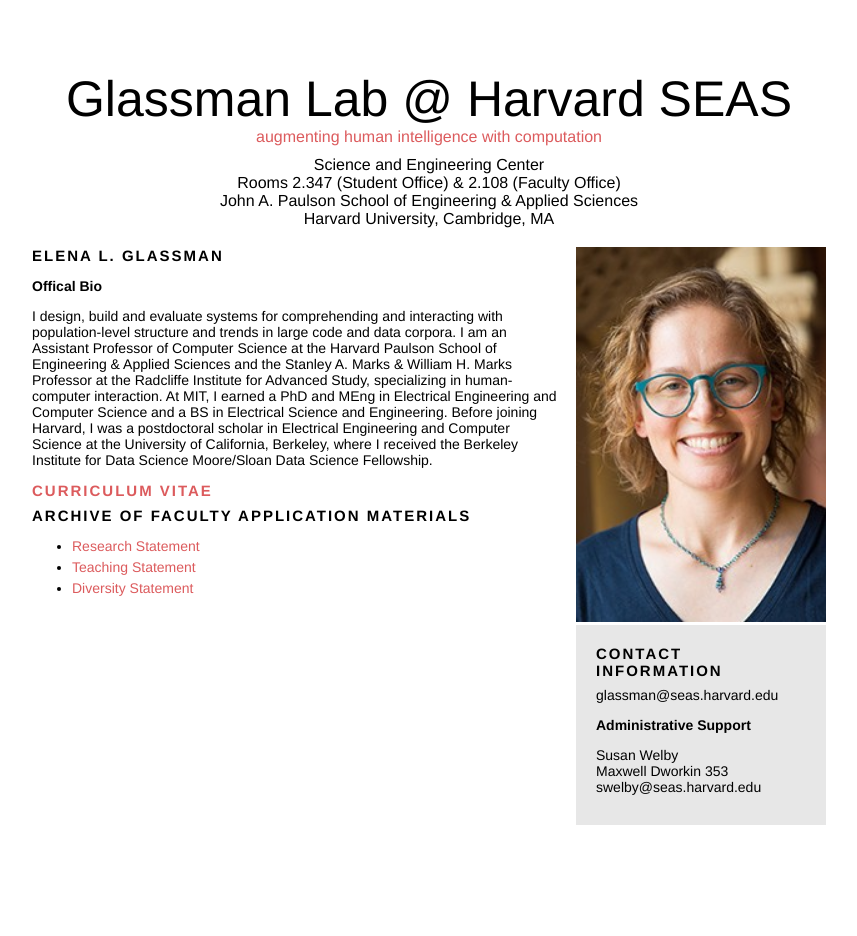
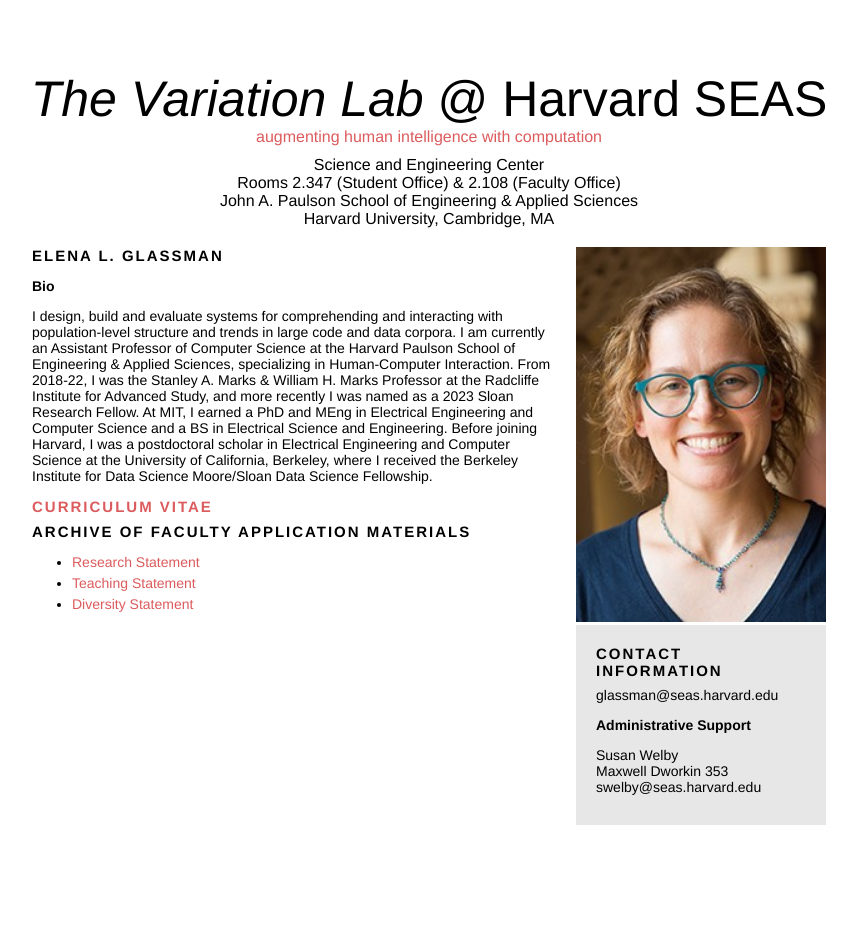
Before and after one commit to eglassman/eglassman.github.io, a Jekyll site: the page built from glassman.html, in a window 1280 px wide. Shown: the whole page, without its empty margins (211-1068 px from the left). Built offline with Jekyll 4.4.1, drawn with Linux system fonts in a browser that asks for light colours.

Commit message:
updated lab title and bio

```diff
--- a/glassman.html
+++ b/glassman.html
@@ -1,5 +1,5 @@
 ---
-title: Glassman Lab @ Harvard SEAS
+title: <i>The Variation Lab</i> @ Harvard SEAS
 layout: post
 ---
 
@@ -12,8 +12,9 @@
 </div>
 
 
-<p class="boldish">Offical Bio</p>
-<p>I design, build and evaluate systems for comprehending and interacting with population-level structure and trends in large code and data corpora. I am an Assistant Professor of Computer Science at the Harvard Paulson School of Engineering & Applied Sciences and the Stanley A. Marks & William H. Marks Professor at the Radcliffe Institute for Advanced Study, specializing in human-computer interaction. At MIT, I earned a PhD and MEng in Electrical Engineering and Computer Science and a BS in Electrical Science and Engineering. Before joining Harvard, I was a postdoctoral scholar in Electrical Engineering and Computer Science at the University of California, Berkeley, where I received the Berkeley Institute for Data Science Moore/Sloan Data Science Fellowship.</p>
+<p class="boldish">Bio</p>
+<p>I design, build and evaluate systems for comprehending and interacting with population-level structure and trends in large code and data corpora. I am currently an Assistant Professor of Computer Science at the Harvard Paulson School of Engineering & Applied Sciences, specializing in Human-Computer Interaction. From 2018-22, I was the Stanley A. Marks & William H. Marks Professor at the Radcliffe Institute for Advanced Study, and more recently I was named as a 2023 Sloan Research Fellow. At MIT, I earned a PhD and MEng in Electrical Engineering and Computer Science and a BS in Electrical Science and Engineering. Before joining Harvard, I was a postdoctoral scholar in Electrical Engineering and Computer Science at the University of California, Berkeley, where I received the Berkeley Institute for Data Science Moore/Sloan Data Science Fellowship.
+<!--I design, build and evaluate systems for comprehending and interacting with population-level structure and trends in large code and data corpora. I am an Assistant Professor of Computer Science at the Harvard Paulson School of Engineering & Applied Sciences and the Stanley A. Marks & William H. Marks Professor at the Radcliffe Institute for Advanced Study, specializing in human-computer interaction. At MIT, I earned a PhD and MEng in Electrical Engineering and Computer Science and a BS in Electrical Science and Engineering. Before joining Harvard, I was a postdoctoral scholar in Electrical Engineering and Computer Science at the University of California, Berkeley, where I received the Berkeley Institute for Data Science Moore/Sloan Data Science Fellowship.</p>-->
 <!-- <p> Elena Glassman is a the Stanley A. Marks and William H. Marks Assistant Professor at the Radcliffe Institute and a professor of computer science at the Harvard Paulson School of Engineering and Applied Sciences specializing in human-computer interaction. She designs, builds and evaluates systems for comprehending and interacting with population-level structure and trends in large code and data corpora.
 </p>
 <p>
```
